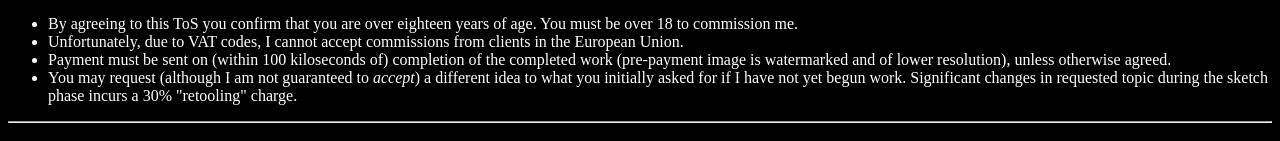
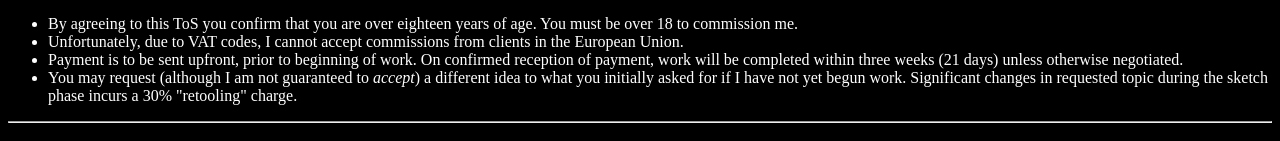
Before and after one commit to luyten7268A/luyten7268A.github.io, a plain HTML site: page TOS.html in a window 1280 px wide. Shown: the part 165-306 px from the top of the page. Drawn offline with Linux system fonts and the light colour scheme.

Commit message:
TOS Update

```diff
--- a/TOS.html
+++ b/TOS.html
@@ -30,8 +30,11 @@ find me elsewhere: <a href="mailto:luyten7268A@gmail.com">general contact</a>
     Unfortunately, due to VAT codes, I cannot accept commissions from clients in the European Union.
 </li>
 <li>
-    Payment must be sent on (within 100 kiloseconds of) completion of the completed work (pre-payment image is watermarked and of lower resolution), unless otherwise agreed.
+    Payment is to be sent upfront, prior to beginning of work. On confirmed reception of payment, work will be completed within three weeks (21 days) unless otherwise negotiated.
 </li>
+<!--previous policy, retained here for memory's sake. not currently implemented.
+
+    Payment must be sent on (within 100 kiloseconds of) completion of the completed work (pre-payment image is watermarked and of lower resolution), unless otherwise agreed.-->
 <li>
     You may request (although I am not guaranteed to <i>accept</i>) a different idea to what you initially asked for if I have not yet begun work. Significant changes in requested topic during the sketch phase incurs a 30% "retooling" charge.
 </li>
```
